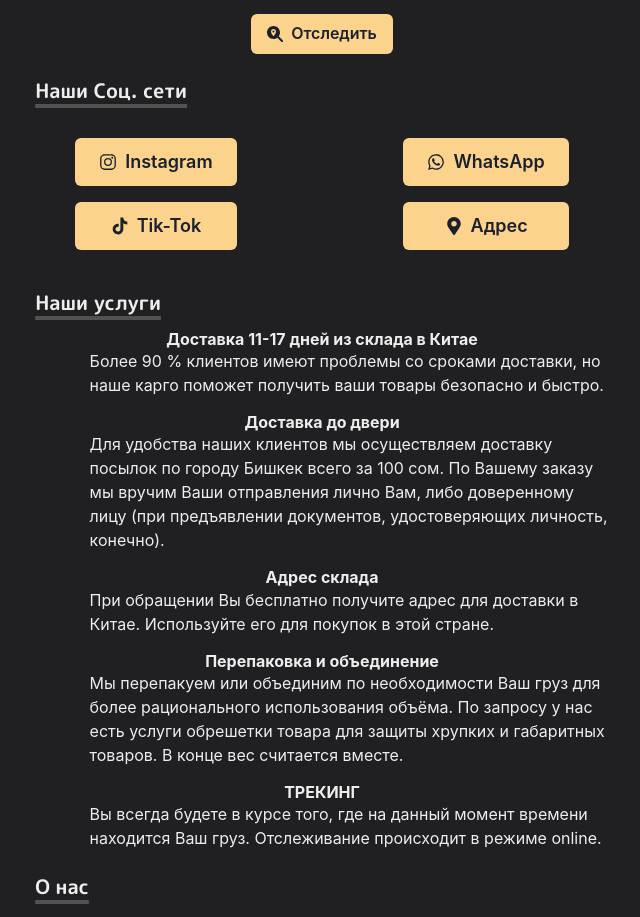
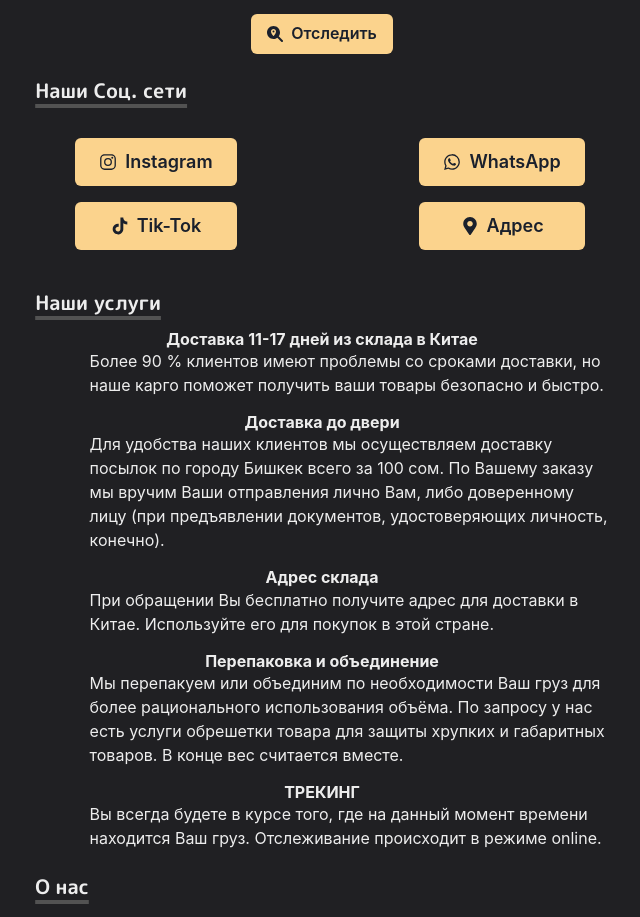
Before and after one commit to Pupsik2001/askar, a Next.js app: page / in a window 1280 px wide. Shown: the part 789-1706 px from the top of the page, without its empty margins (318-958 px from the left). Built offline with nearby package versions, Linux system fonts and the light colour scheme.

Commit message:
mini fix

```diff
--- a/pages/index.js
+++ b/pages/index.js
@@ -152,7 +152,11 @@ const Page = () => {
                     {t('our_social_network')}
                 </Heading>
                 <Box my={5} />
-                <Flex justifyContent="space-between" alignItems="center">
+                <Flex
+                  justifyContent={{ base: "center", md: "space-between" }}
+                  alignItems={{ base: "center", md: "center" }}
+                  direction={{ base: "column", md: "row" }}
+                >
                     <Box mx={10}>
                         <Box align="center" my={4}>
                             <Button
@@ -182,7 +186,7 @@ const Page = () => {
                             </Button>
                         </Box>
                     </Box>
-                    <Box mx={10}>
+                    <Box mx={6  }>
                         <Box align="center" my={4}>
                             <Button
                                 as={NextLink}
```
